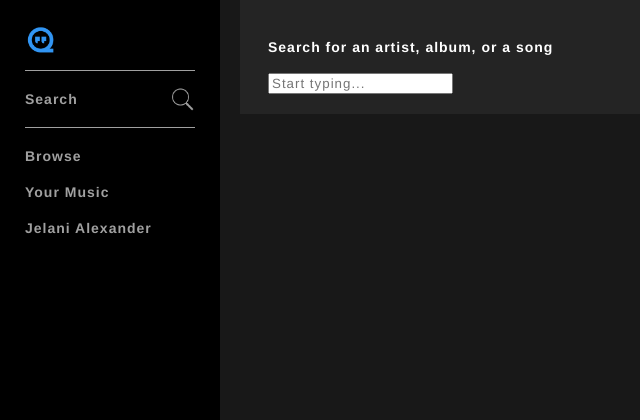
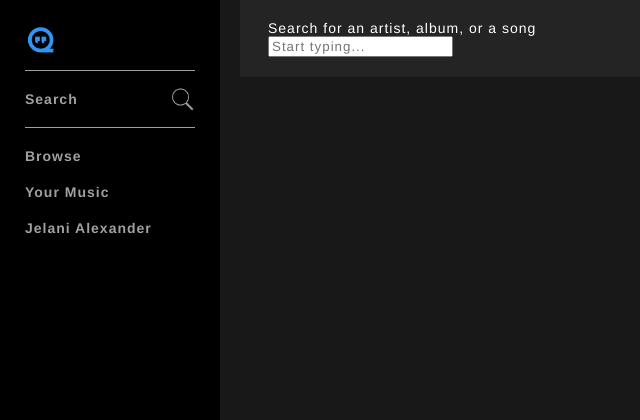
Before and after one commit to AlexJelani/Quotify, a PHP site: page /search.php in a window 1280 px wide. Shown: the top 420 px of the page, without its empty margins (0-640 px from the left). Run offline with PHP 8.4, Linux system fonts and the light colour scheme; the visitor is signed in with stand-in values (Sample User, id 1); data that the repository does not hold is empty.

Commit message:
searchContainer css h4

```diff
--- a/assets/css/style.css
+++ b/assets/css/style.css
@@ -396,3 +396,7 @@ body {
   background-color: #242424;
   padding: 20px 28px;
 }
+.searchContainer h4 {
+  margin: 0;
+  font-weight: 300;
+}
```
